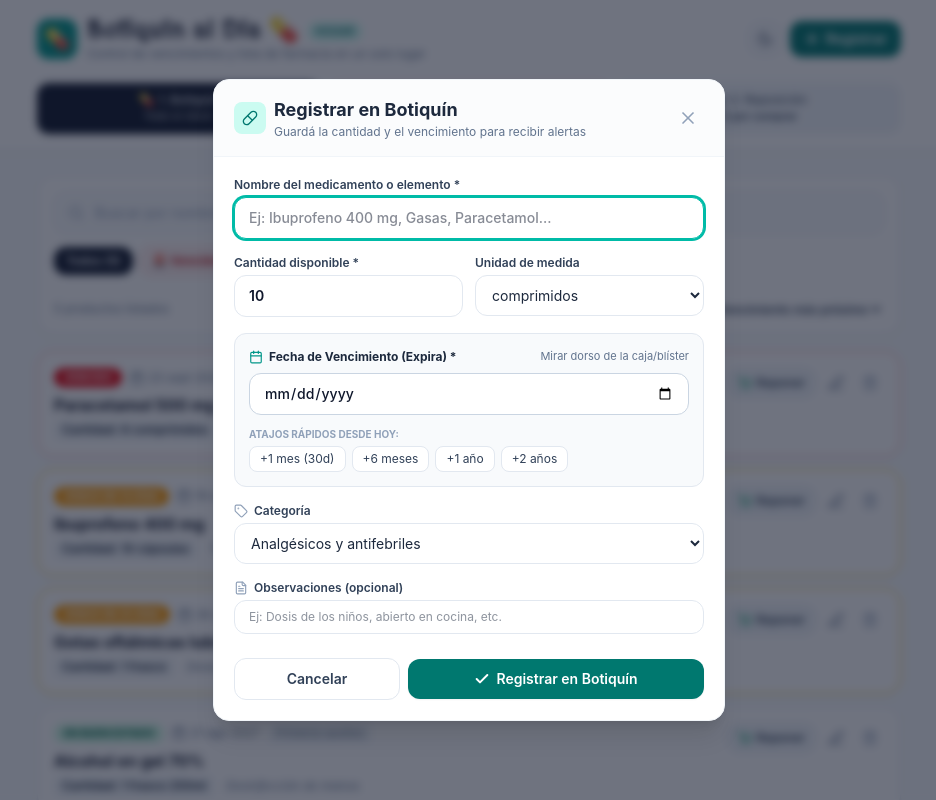
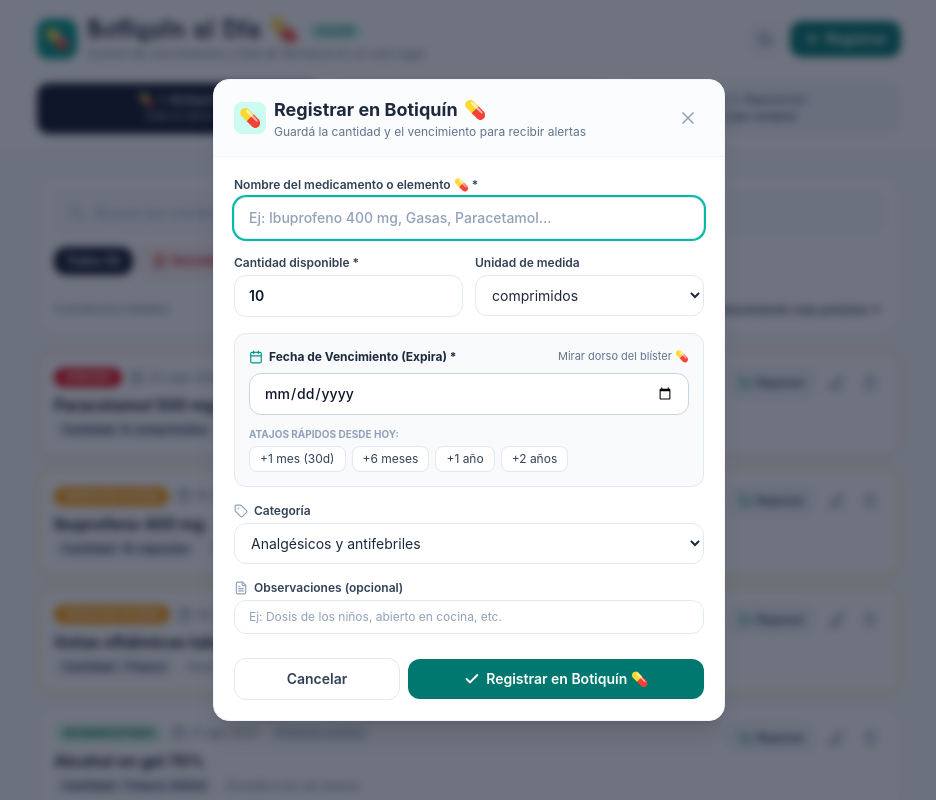
Before and after one commit to AlejandroRomero-2008/-BOTIQU-N-AL-D-A, a React (Vite) app: page / in a window 1280 px wide. Both pictures are taken after a click on the button "Registrar". Shown: the top 800 px of the page, without its empty margins (171-1107 px from the left). Built offline with nearby package versions, Linux system fonts and the light colour scheme; a web font is replaced by a local one.

Commit message:
style(modal): soporte para tema oscuro y emojis de pastilla en formulario

```diff
--- a/src/components/ProductFormModal.tsx
+++ b/src/components/ProductFormModal.tsx
@@ -131,24 +131,25 @@ export const ProductFormModal: React.FC<ProductFormModalProps> = ({
 
   return (
     <div
-      className="fixed inset-0 z-50 flex items-end sm:items-center justify-center bg-slate-900/60 backdrop-blur-xs p-0 sm:p-4 animate-in fade-in duration-150"
+      className="fixed inset-0 z-50 flex items-end sm:items-center justify-center bg-slate-900/60 dark:bg-black/75 backdrop-blur-xs p-0 sm:p-4 animate-in fade-in duration-150"
       onClick={onClose}
     >
       <div
-        className="w-full max-w-lg bg-white rounded-t-2xl sm:rounded-2xl shadow-xl border border-slate-100 max-h-[92vh] flex flex-col overflow-hidden"
+        className="w-full max-w-lg bg-white dark:bg-slate-900 rounded-t-2xl sm:rounded-2xl shadow-xl border border-slate-100 dark:border-slate-800 max-h-[92vh] flex flex-col overflow-hidden transition-colors"
         onClick={(e) => e.stopPropagation()}
       >
         {/* Cabecera del Modal */}
-        <div className="flex items-center justify-between px-5 py-4 border-b border-slate-100 bg-slate-50/50">
+        <div className="flex items-center justify-between px-5 py-4 border-b border-slate-100 dark:border-slate-800 bg-slate-50/50 dark:bg-slate-800/40">
           <div className="flex items-center gap-2">
-            <div className="w-8 h-8 rounded-lg bg-teal-100 text-teal-700 flex items-center justify-center">
-              <Pill className="w-4 h-4" />
+            <div className="w-8 h-8 rounded-lg bg-teal-100 dark:bg-teal-950/70 text-teal-700 dark:text-teal-300 flex items-center justify-center text-lg">
+              💊
             </div>
             <div>
-              <h2 className="font-bold text-slate-800 text-base sm:text-lg">
-                {initialProduct ? 'Editar Medicamento' : 'Registrar en Botiquín'}
+              <h2 className="font-bold text-slate-800 dark:text-slate-100 text-base sm:text-lg flex items-center gap-1.5">
+                <span>{initialProduct ? 'Editar Medicamento' : 'Registrar en Botiquín'}</span>
+                <span>💊</span>
               </h2>
-              <p className="text-xs text-slate-500">
+              <p className="text-xs text-slate-500 dark:text-slate-400">
                 Guardá la cantidad y el vencimiento para recibir alertas
               </p>
             </div>
@@ -156,7 +157,7 @@ export const ProductFormModal: React.FC<ProductFormModalProps> = ({
           <button
             onClick={onClose}
             type="button"
-            className="p-1.5 rounded-lg text-slate-400 hover:text-slate-600 hover:bg-slate-100 transition-colors"
+            className="p-1.5 rounded-lg text-slate-400 hover:text-slate-600 dark:hover:text-slate-200 hover:bg-slate-100 dark:hover:bg-slate-800 transition-colors"
             aria-label="Cerrar"
           >
             <X className="w-5 h-5" />
@@ -166,15 +167,15 @@ export const ProductFormModal: React.FC<ProductFormModalProps> = ({
         {/* Formulario */}
         <form onSubmit={handleSubmit} className="flex-1 overflow-y-auto p-5 space-y-4">
           {error && (
-            <div className="p-3 bg-red-50 border border-red-200 text-red-700 rounded-xl text-xs font-medium">
+            <div className="p-3 bg-red-50 dark:bg-red-950/40 border border-red-200 dark:border-red-900/60 text-red-700 dark:text-red-400 rounded-xl text-xs font-medium">
               {error}
             </div>
           )}
 
           {/* Campo 1: Nombre del producto */}
           <div>
-            <label className="block text-xs font-semibold text-slate-700 mb-1">
-              Nombre del medicamento o elemento *
+            <label className="block text-xs font-semibold text-slate-700 dark:text-slate-300 mb-1">
+              Nombre del medicamento o elemento 💊 *
             </label>
             <input
               type="text"
@@ -183,14 +184,14 @@ export const ProductFormModal: React.FC<ProductFormModalProps> = ({
               value={name}
               onChange={(e) => setName(e.target.value)}
               placeholder="Ej: Ibuprofeno 400 mg, Gasas, Paracetamol..."
-              className="w-full px-3.5 py-2.5 rounded-xl border border-slate-200 focus:outline-hidden focus:ring-2 focus:ring-teal-500 focus:border-teal-500 text-sm font-medium text-slate-900 bg-white"
+              className="w-full px-3.5 py-2.5 rounded-xl border border-slate-200 dark:border-slate-700 focus:outline-hidden focus:ring-2 focus:ring-teal-500 text-sm font-medium text-slate-900 dark:text-slate-100 bg-white dark:bg-slate-800 placeholder:text-slate-400 dark:placeholder:text-slate-500"
             />
           </div>
 
           {/* Campo 2: Cantidad y Unidad */}
           <div className="grid grid-cols-2 gap-3">
             <div>
-              <label className="block text-xs font-semibold text-slate-700 mb-1">
+              <label className="block text-xs font-semibold text-slate-700 dark:text-slate-300 mb-1">
                 Cantidad disponible *
               </label>
               <input
@@ -201,20 +202,20 @@ export const ProductFormModal: React.FC<ProductFormModalProps> = ({
                 value={quantity}
                 onChange={(e) => setQuantity(e.target.value)}
                 placeholder="10"
-                className="w-full px-3.5 py-2.5 rounded-xl border border-slate-200 focus:outline-hidden focus:ring-2 focus:ring-teal-500 focus:border-teal-500 text-sm font-semibold text-slate-900 bg-white"
+                className="w-full px-3.5 py-2.5 rounded-xl border border-slate-200 dark:border-slate-700 focus:outline-hidden focus:ring-2 focus:ring-teal-500 text-sm font-semibold text-slate-900 dark:text-slate-100 bg-white dark:bg-slate-800"
               />
             </div>
             <div>
-              <label className="block text-xs font-semibold text-slate-700 mb-1">
+              <label className="block text-xs font-semibold text-slate-700 dark:text-slate-300 mb-1">
                 Unidad de medida
               </label>
               <select
                 value={unit}
                 onChange={(e) => setUnit(e.target.value)}
-                className="w-full px-3 py-2.5 rounded-xl border border-slate-200 focus:outline-hidden focus:ring-2 focus:ring-teal-500 focus:border-teal-500 text-sm text-slate-800 bg-white"
+                className="w-full px-3 py-2.5 rounded-xl border border-slate-200 dark:border-slate-700 focus:outline-hidden focus:ring-2 focus:ring-teal-500 text-sm text-slate-800 dark:text-slate-200 bg-white dark:bg-slate-800 cursor-pointer"
               >
                 {COMMON_UNITS.map((u) => (
-                  <option key={u} value={u}>
+                  <option key={u} value={u} className="dark:bg-slate-800">
                     {u}
                   </option>
                 ))}
@@ -223,14 +224,14 @@ export const ProductFormModal: React.FC<ProductFormModalProps> = ({
           </div>
 
           {/* Campo 3: Fecha de Vencimiento */}
-          <div className="bg-slate-50 p-3.5 rounded-xl border border-slate-200 space-y-2">
+          <div className="bg-slate-50 dark:bg-slate-800/60 p-3.5 rounded-xl border border-slate-200 dark:border-slate-700 space-y-2">
             <div className="flex items-center justify-between">
-              <label className="block text-xs font-bold text-slate-800 flex items-center gap-1.5">
-                <Calendar className="w-3.5 h-3.5 text-teal-600" />
+              <label className="block text-xs font-bold text-slate-800 dark:text-slate-200 flex items-center gap-1.5">
+                <Calendar className="w-3.5 h-3.5 text-teal-600 dark:text-teal-400" />
                 Fecha de Vencimiento (Expira) *
               </label>
-              <span className="text-[11px] text-slate-500">
-                Mirar dorso de la caja/blíster
+              <span className="text-[11px] text-slate-500 dark:text-slate-400">
+                Mirar dorso del blíster 💊
               </span>
             </div>
 
@@ -239,40 +240,40 @@ export const ProductFormModal: React.FC<ProductFormModalProps> = ({
               required
               value={expirationDate}
               onChange={(e) => setExpirationDate(e.target.value)}
-              className="w-full px-3.5 py-2.5 rounded-xl border border-slate-300 focus:outline-hidden focus:ring-2 focus:ring-teal-500 focus:border-teal-500 text-sm font-medium text-slate-900 bg-white"
+              className="w-full px-3.5 py-2.5 rounded-xl border border-slate-300 dark:border-slate-600 focus:outline-hidden focus:ring-2 focus:ring-teal-500 text-sm font-medium text-slate-900 dark:text-slate-100 bg-white dark:bg-slate-800"
             />
 
             {/* Accesos rápidos para sumar meses comunes de vencimiento */}
             <div className="pt-1">
-              <span className="text-[10px] uppercase font-bold text-slate-400 block mb-1">
+              <span className="text-[10px] uppercase font-bold text-slate-400 dark:text-slate-400 block mb-1">
                 Atajos rápidos desde hoy:
               </span>
               <div className="flex flex-wrap gap-1.5">
                 <button
                   type="button"
                   onClick={() => handleQuickDateAdd(1)}
-                  className="text-xs bg-white hover:bg-slate-100 text-slate-700 px-2.5 py-1 rounded-lg border border-slate-200 transition-colors cursor-pointer"
+                  className="text-xs bg-white dark:bg-slate-800 hover:bg-slate-100 dark:hover:bg-slate-700 text-slate-700 dark:text-slate-300 px-2.5 py-1 rounded-lg border border-slate-200 dark:border-slate-600 transition-colors cursor-pointer"
                 >
                   +1 mes (30d)
                 </button>
                 <button
                   type="button"
                   onClick={() => handleQuickDateAdd(6)}
-                  className="text-xs bg-white hover:bg-slate-100 text-slate-700 px-2.5 py-1 rounded-lg border border-slate-200 transition-colors cursor-pointer"
+                  className="text-xs bg-white dark:bg-slate-800 hover:bg-slate-100 dark:hover:bg-slate-700 text-slate-700 dark:text-slate-300 px-2.5 py-1 rounded-lg border border-slate-200 dark:border-slate-600 transition-colors cursor-pointer"
                 >
                   +6 meses
                 </button>
                 <button
                   type="button"
                   onClick={() => handleQuickDateAdd(12)}
-                  className="text-xs bg-white hover:bg-slate-100 text-slate-700 px-2.5 py-1 rounded-lg border border-slate-200 transition-colors cursor-pointer"
+                  className="text-xs bg-white dark:bg-slate-800 hover:bg-slate-100 dark:hover:bg-slate-700 text-slate-700 dark:text-slate-300 px-2.5 py-1 rounded-lg border border-slate-200 dark:border-slate-600 transition-colors cursor-pointer"
                 >
                   +1 año
                 </button>
                 <button
                   type="button"
                   onClick={() => handleQuickDateAdd(24)}
-                  className="text-xs bg-white hover:bg-slate-100 text-slate-700 px-2.5 py-1 rounded-lg border border-slate-200 transition-colors cursor-pointer"
+                  className="text-xs bg-white dark:bg-slate-800 hover:bg-slate-100 dark:hover:bg-slate-700 text-slate-700 dark:text-slate-300 px-2.5 py-1 rounded-lg border border-slate-200 dark:border-slate-600 transition-colors cursor-pointer"
                 >
                   +2 años
                 </button>
@@ -282,17 +283,17 @@ export const ProductFormModal: React.FC<ProductFormModalProps> = ({
 
           {/* Campo 4: Categoría */}
           <div>
-            <label className="block text-xs font-semibold text-slate-700 mb-1 flex items-center gap-1.5">
+            <label className="block text-xs font-semibold text-slate-700 dark:text-slate-300 mb-1 flex items-center gap-1.5">
               <Tag className="w-3.5 h-3.5 text-slate-400" />
               Categoría
             </label>
             <select
               value={category}
               onChange={(e) => setCategory(e.target.value)}
-              className="w-full px-3 py-2.5 rounded-xl border border-slate-200 focus:outline-hidden focus:ring-2 focus:ring-teal-500 focus:border-teal-500 text-sm text-slate-800 bg-white"
+              className="w-full px-3 py-2.5 rounded-xl border border-slate-200 dark:border-slate-700 focus:outline-hidden focus:ring-2 focus:ring-teal-500 text-sm text-slate-800 dark:text-slate-200 bg-white dark:bg-slate-800 cursor-pointer"
             >
               {COMMON_CATEGORIES.map((cat) => (
-                <option key={cat} value={cat}>
+                <option key={cat} value={cat} className="dark:bg-slate-800">
                   {cat}
                 </option>
               ))}
@@ -301,7 +302,7 @@ export const ProductFormModal: React.FC<ProductFormModalProps> = ({
 
           {/* Campo 5: Notas u observaciones (opcional) */}
           <div>
-            <label className="block text-xs font-semibold text-slate-700 mb-1 flex items-center gap-1.5">
+            <label className="block text-xs font-semibold text-slate-700 dark:text-slate-300 mb-1 flex items-center gap-1.5">
               <FileText className="w-3.5 h-3.5 text-slate-400" />
               Observaciones (opcional)
             </label>
@@ -310,7 +311,7 @@ export const ProductFormModal: React.FC<ProductFormModalProps> = ({
               value={notes}
               onChange={(e) => setNotes(e.target.value)}
               placeholder="Ej: Dosis de los niños, abierto en cocina, etc."
-              className="w-full px-3.5 py-2 rounded-xl border border-slate-200 focus:outline-hidden focus:ring-2 focus:ring-teal-500 focus:border-teal-500 text-xs text-slate-800 bg-white"
+              className="w-full px-3.5 py-2 rounded-xl border border-slate-200 dark:border-slate-700 focus:outline-hidden focus:ring-2 focus:ring-teal-500 text-xs text-slate-800 dark:text-slate-200 bg-white dark:bg-slate-800 placeholder:text-slate-400 dark:placeholder:text-slate-500"
             />
           </div>
 
@@ -319,16 +320,16 @@ export const ProductFormModal: React.FC<ProductFormModalProps> = ({
             <button
               type="button"
               onClick={onClose}
-              className="flex-1 py-2.5 px-4 rounded-xl border border-slate-200 text-slate-700 font-semibold text-sm hover:bg-slate-50 transition-colors cursor-pointer"
+              className="flex-1 py-2.5 px-4 rounded-xl border border-slate-200 dark:border-slate-700 text-slate-700 dark:text-slate-300 font-semibold text-sm hover:bg-slate-50 dark:hover:bg-slate-800 transition-colors cursor-pointer"
             >
               Cancelar
             </button>
             <button
               type="submit"
-              className="flex-2 py-2.5 px-4 rounded-xl bg-teal-700 hover:bg-teal-800 text-white font-semibold text-sm shadow-xs transition-colors flex items-center justify-center gap-1.5 cursor-pointer"
+              className="flex-2 py-2.5 px-4 rounded-xl bg-teal-700 hover:bg-teal-800 dark:bg-teal-600 dark:hover:bg-teal-700 text-white font-semibold text-sm shadow-xs transition-colors flex items-center justify-center gap-1.5 cursor-pointer"
             >
               <Check className="w-4 h-4 stroke-[3]" />
-              <span>{initialProduct ? 'Guardar Cambios' : 'Registrar en Botiquín'}</span>
+              <span>{initialProduct ? 'Guardar Cambios' : 'Registrar en Botiquín 💊'}</span>
             </button>
           </div>
         </form>
```
